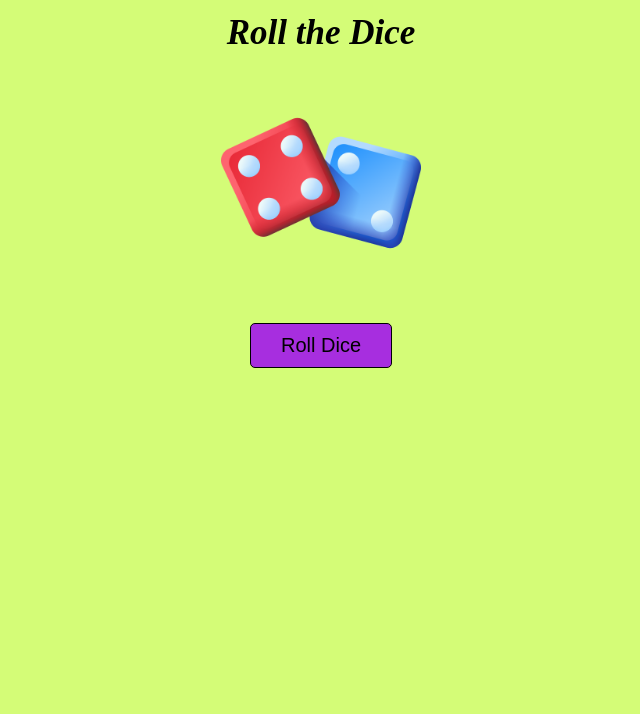
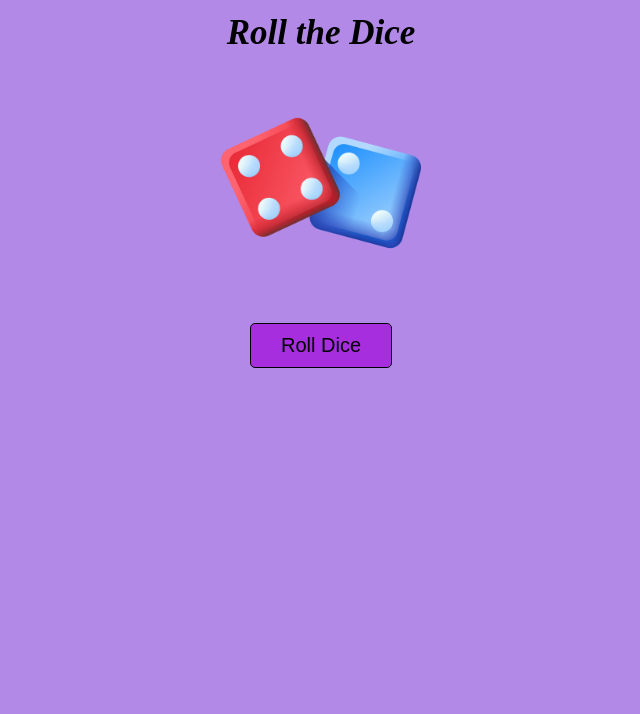
Before and after one commit to vaishuuu007/dice-roller, a plain HTML site: page index.html in a window 1280 px wide. Shown: the part 86-800 px from the top of the page, without its empty margins (319-959 px from the left). Drawn offline with Linux system fonts and the light colour scheme.

Commit message:
css modified

```diff
--- a/index.html
+++ b/index.html
@@ -5,7 +5,7 @@
     <title>dice-roller</title>
     <style>
         body {
-            background-color: rgb(212, 252, 119);
+            background-color: rgb(178, 137, 231);
         }
 
         .title {
```
